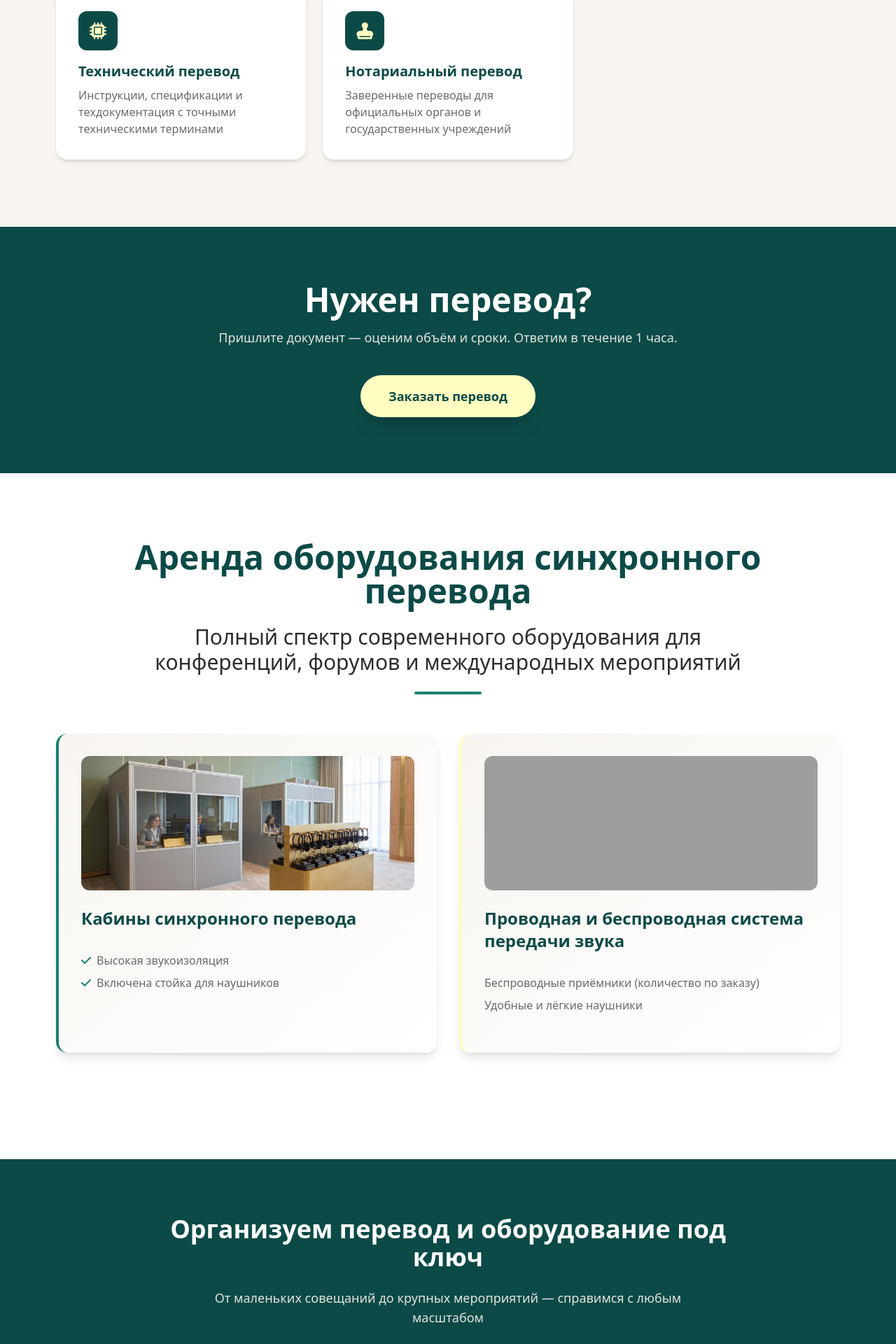
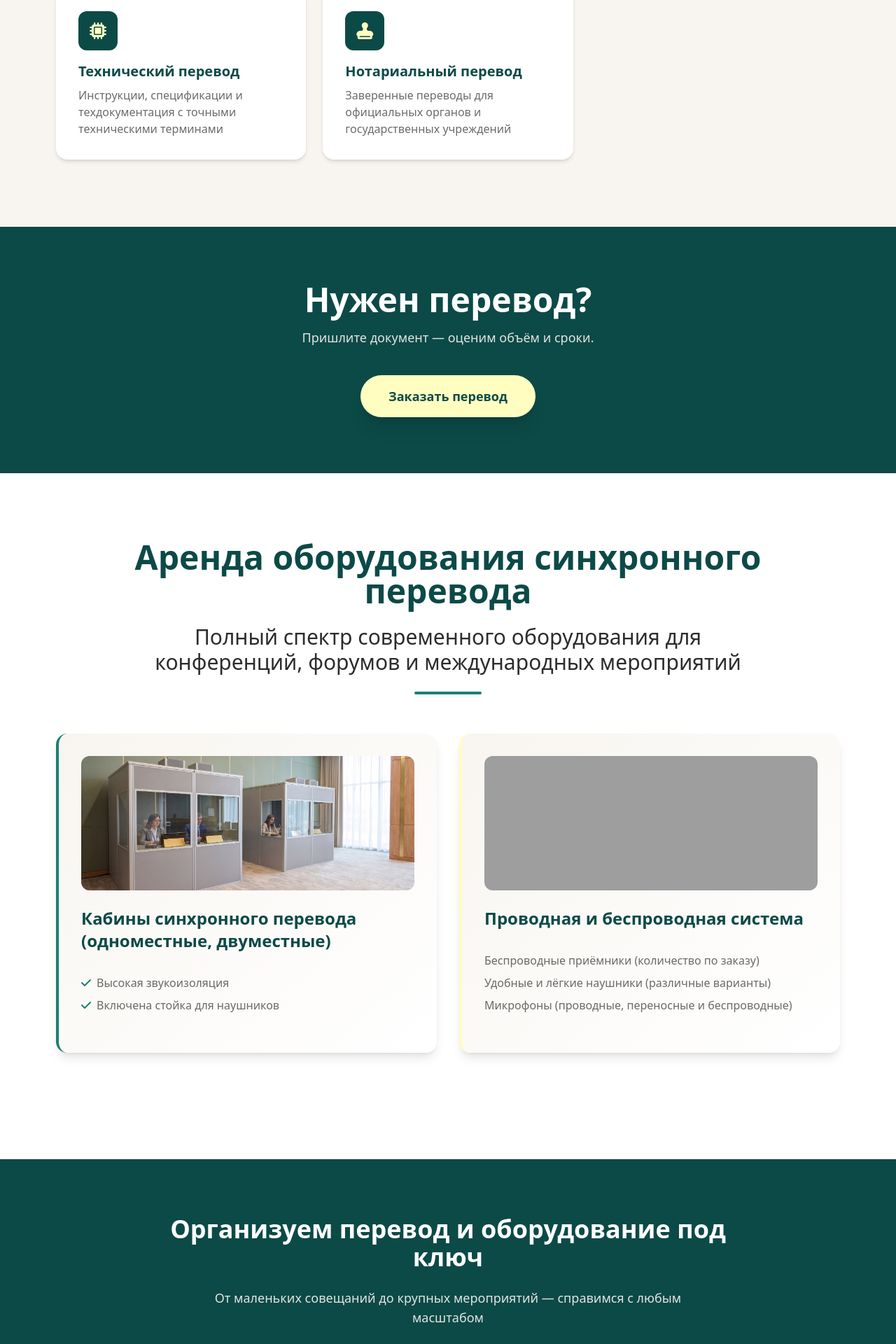
Before and after one commit to GuuMee/tmimpressive, a Django app: page /linguistics/ in a window 1280 px wide. Shown: the part 1210-3130 px from the top of the page at 70% size. Run offline with Django 4.2, Linux system fonts and the light colour scheme; style sheets or scripts are compiled from the project's sources; some libraries are stand-ins or nearby versions; grey boxes are pictures that could not be loaded.

Commit message:
Made some text corrections and changed one picture on the Linguistics Page

```diff
--- a/linguistics/templates/linguistics/index.html
+++ b/linguistics/templates/linguistics/index.html
@@ -21,10 +21,10 @@
                 Профессиональные переводы
             </p>
             <div class="flex items-center gap-4 mb-8">
+                <img src="https://flagcdn.com/w80/tm.png" alt="Туркменский" class="w-9 h-6 object-cover rounded shadow ring-1 ring-white/20">
+                <img src="https://flagcdn.com/w80/gb.png" alt="Английский" class="w-9 h-6 object-cover rounded shadow ring-1 ring-white/20">
+                <img src="https://flagcdn.com/w80/cn.png" alt="Китайский" class="w-9 h-6 object-cover rounded shadow ring-1 ring-white/20">
                 <img src="https://flagcdn.com/w80/ru.png" alt="Русский" class="w-9 h-6 object-cover rounded shadow ring-1 ring-white/20">
-                <img src="https://flagcdn.com/w80/gb.png" alt="Английский" class="w-9 h-6 object-cover rounded shadow ring-1 ring-white/20">
-                <img src="https://flagcdn.com/w80/tm.png" alt="Туркменский" class="w-9 h-6 object-cover rounded shadow ring-1 ring-white/20">
-                <img src="https://flagcdn.com/w80/cn.png" alt="Китайский" class="w-9 h-6 object-cover rounded shadow ring-1 ring-white/20">
             </div>
 
         </div>
@@ -320,7 +320,7 @@
             Нужен перевод?
         </h2>
         <p class="text-lg text-cream/90 mb-10">
-            Пришлите документ — оценим объём и сроки. Ответим в течение 1 часа.
+            Пришлите документ — оценим объём и сроки.
         </p>
         <a href="{% url 'contacts:index' %}"
            class="inline-block px-10 py-4 rounded-full bg-brass text-malachite font-bold text-lg shadow-xl hover:scale-105 transition-transform duration-200">
@@ -359,7 +359,7 @@
                 <div class="flex items-start gap-4 mb-6">
 
                     <div>
-                        <h3 class="text-2xl font-bold text-malachite mb-2">Кабины синхронного перевода</h3>
+                        <h3 class="text-2xl font-bold text-malachite mb-2">Кабины синхронного перевода (одноместные, двуместные)</h3>
 
                     </div>
                 </div>
@@ -387,12 +387,13 @@
                 <div class="flex items-start gap-4 mb-6">
 
                     <div>
-                       <h3 class="text-2xl font-bold text-malachite mb-2">Проводная и беспроводная система передачи звука</h3>
+                       <h3 class="text-2xl font-bold text-malachite mb-2">Проводная и беспроводная система</h3>
                     </div>
                 </div>
                 <ul class="space-y-2 text-ink/70 mb-6">
                      <li>Беспроводные приёмники (количество по заказу)</li>
-                     <li>Удобные и лёгкие наушники</li>
+                     <li>Удобные и лёгкие наушники (различные варианты)</li>
+                     <li>Микрофоны (проводные, переносные и беспроводные)<li>
                 </ul>
             </div>
 
--- a/main/templates/main/partials/footer.html
+++ b/main/templates/main/partials/footer.html
@@ -62,7 +62,6 @@
                         <i class="fa-brands fa-weixin"></i>
                     </a>
                 </div>
-               <!-- <p class="text-xs text-gray-400">Ответим в течение 1 часа ⭐</p>-->
             </div>
 
         </div>
```
Also changed, not shown: about/templates/about/index.html (+8 -8 lines), consulting/templates/consulting/index.html (+6 -6 lines), static/images/content/cabins.jpg.
